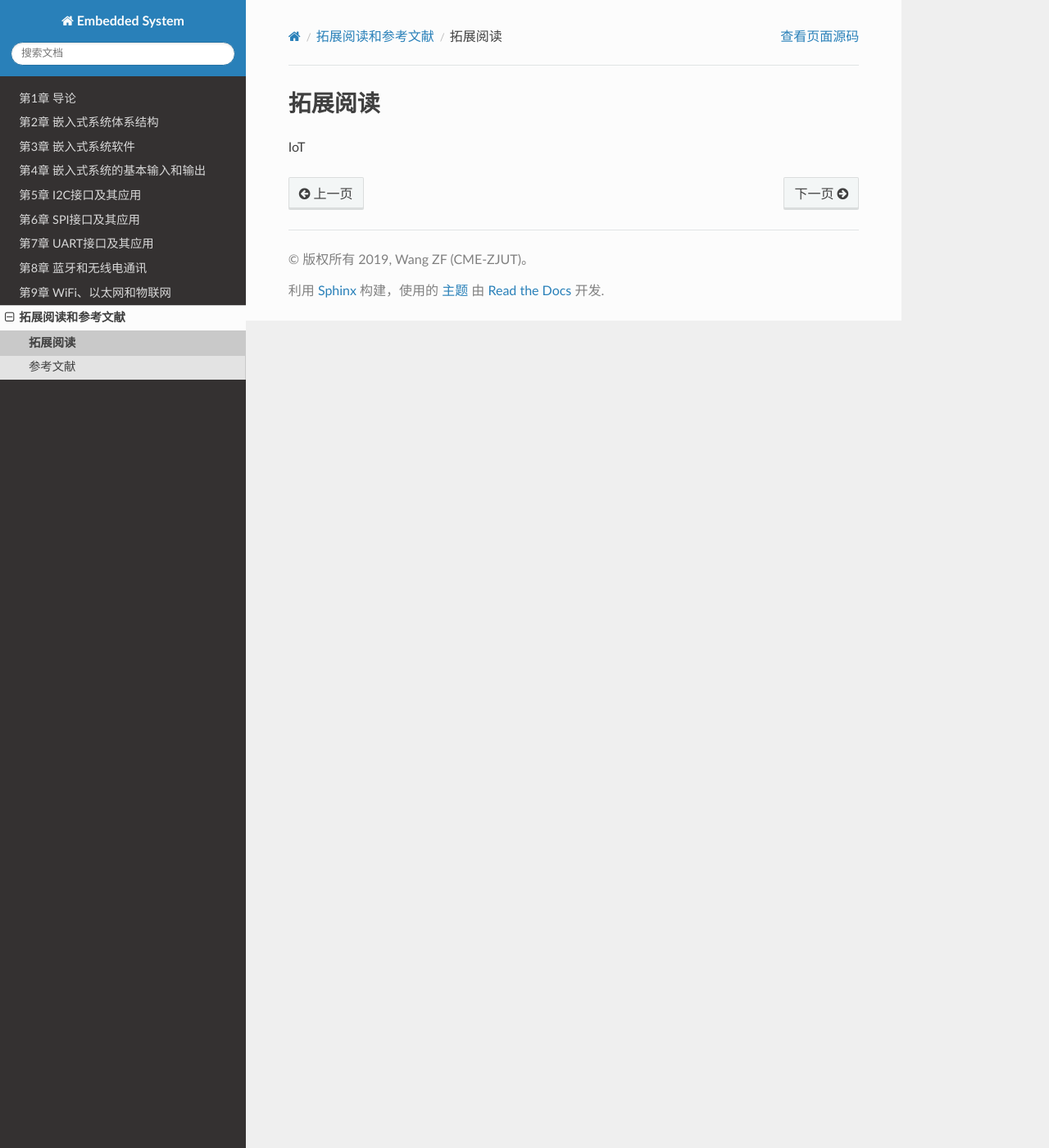
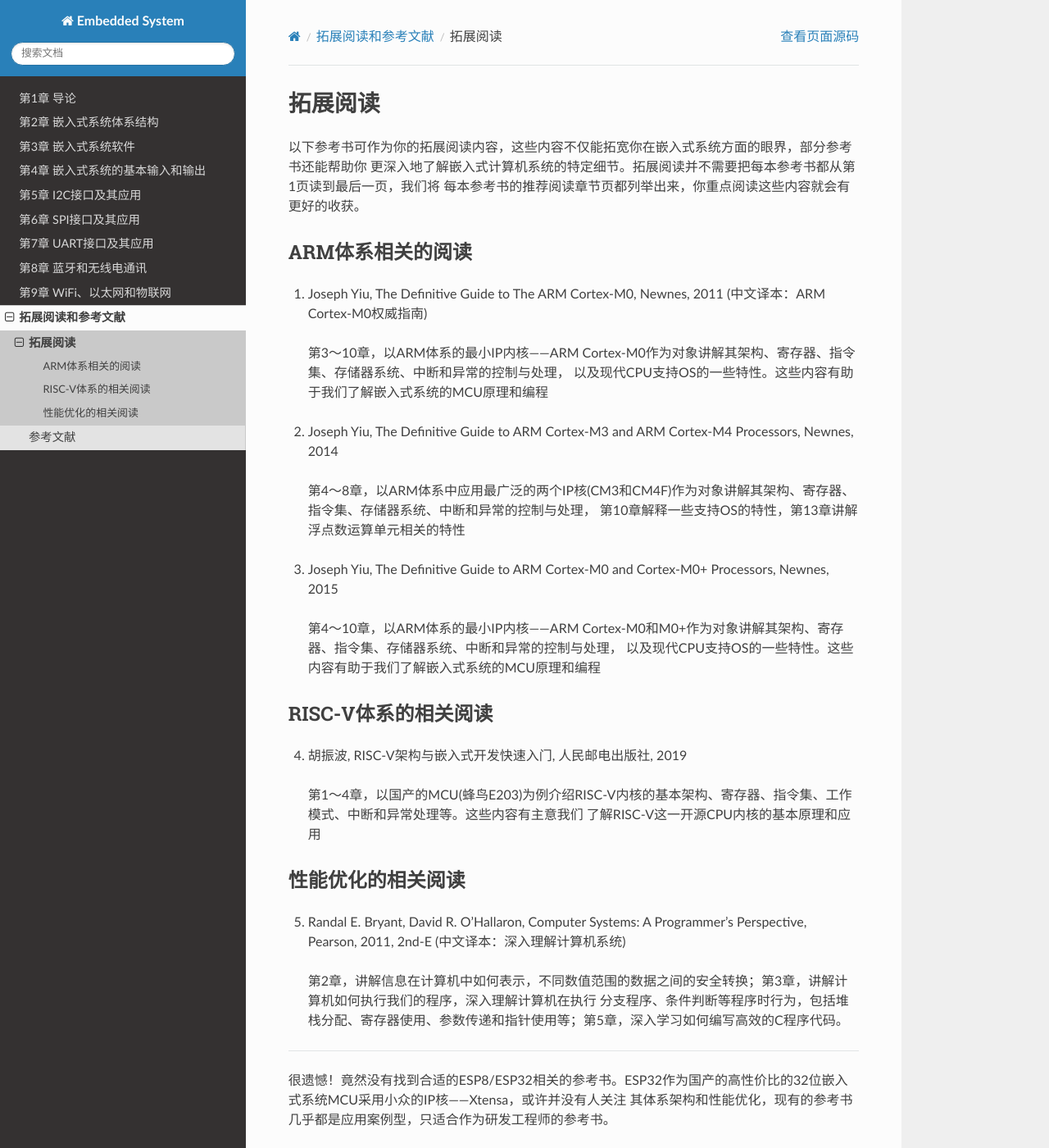
Before and after one commit to BradChan/TheEmbeddedSystem, a Sphinx documentation site: the page built from source/ca_references/more_reading.rst, in a window 1280 px wide and 1400 px high. Shown: the whole window at 82% size. Built offline with Sphinx 7.4.7 and the Read the Docs theme 2.0.0, drawn with Linux system fonts in a browser that asks for light colours; pages that are not in the unit, such as notebooks, are missing from menus.

Commit message:
更新拓展阅读

```diff
--- a/source/ca_references/more_reading.rst
+++ b/source/ca_references/more_reading.rst
@@ -2,4 +2,48 @@
  拓展阅读
 ===========================
 
-IoT
+以下参考书可作为你的拓展阅读内容，这些内容不仅能拓宽你在嵌入式系统方面的眼界，部分参考书还能帮助你
+更深入地了解嵌入式计算机系统的特定细节。拓展阅读并不需要把每本参考书都从第1页读到最后一页，我们将
+每本参考书的推荐阅读章节页都列举出来，你重点阅读这些内容就会有更好的收获。
+
+ARM体系相关的阅读
+--------------------------
+
+1. Joseph Yiu, The Definitive Guide to The ARM Cortex-M0, Newnes, 2011 (中文译本：ARM Cortex-M0权威指南)
+
+  第3～10章，以ARM体系的最小IP内核——ARM Cortex-M0作为对象讲解其架构、寄存器、指令集、存储器系统、中断和异常的控制与处理，
+  以及现代CPU支持OS的一些特性。这些内容有助于我们了解嵌入式系统的MCU原理和编程
+
+2. Joseph Yiu, The Definitive Guide to ARM Cortex-M3 and ARM Cortex-M4 Processors, Newnes, 2014
+
+  第4～8章，以ARM体系中应用最广泛的两个IP核(CM3和CM4F)作为对象讲解其架构、寄存器、指令集、存储器系统、中断和异常的控制与处理，
+  第10章解释一些支持OS的特性，第13章讲解浮点数运算单元相关的特性
+
+3. Joseph Yiu, The Definitive Guide to ARM Cortex-M0 and Cortex-M0+ Processors, Newnes, 2015
+
+  第4～10章，以ARM体系的最小IP内核——ARM Cortex-M0和M0+作为对象讲解其架构、寄存器、指令集、存储器系统、中断和异常的控制与处理，
+  以及现代CPU支持OS的一些特性。这些内容有助于我们了解嵌入式系统的MCU原理和编程
+
+
+RISC-V体系的相关阅读
+-----------------------------
+
+4. 胡振波, RISC-V架构与嵌入式开发快速入门, 人民邮电出版社, 2019
+
+  第1～4章，以国产的MCU(蜂鸟E203)为例介绍RISC-V内核的基本架构、寄存器、指令集、工作模式、中断和异常处理等。这些内容有主意我们
+  了解RISC-V这一开源CPU内核的基本原理和应用
+
+
+性能优化的相关阅读
+-----------------------------
+
+5. Randal E. Bryant, David R. O'Hallaron, Computer Systems: A Programmer's Perspective, Pearson, 2011, 2nd-E (中文译本：深入理解计算机系统)
+
+  第2章，讲解信息在计算机中如何表示，不同数值范围的数据之间的安全转换；第3章，讲解计算机如何执行我们的程序，深入理解计算机在执行
+  分支程序、条件判断等程序时行为，包括堆栈分配、寄存器使用、参数传递和指针使用等；第5章，深入学习如何编写高效的C程序代码。
+
+
+------------------------------
+
+很遗憾！竟然没有找到合适的ESP8/ESP32相关的参考书。ESP32作为国产的高性价比的32位嵌入式系统MCU采用小众的IP核——Xtensa，或许并没有人关注
+其体系架构和性能优化，现有的参考书几乎都是应用案例型，只适合作为研发工程师的参考书。
```
